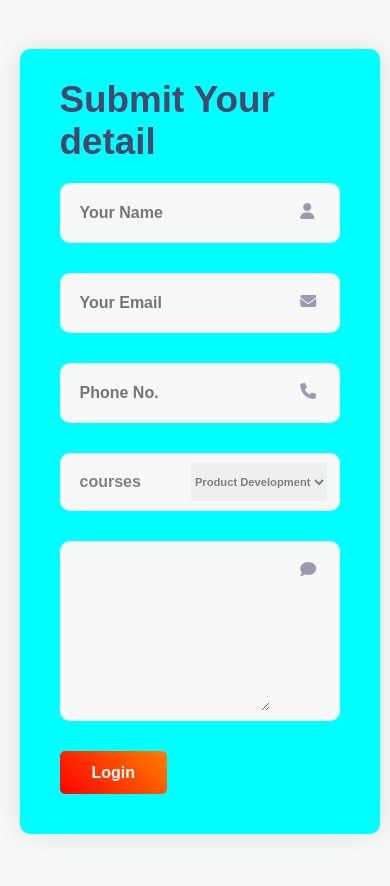
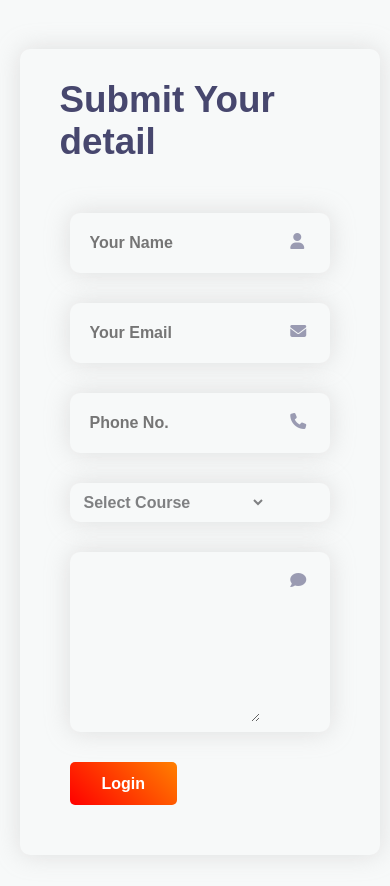
Before and after one commit to ManishaLalage/contact-page-Baoiam, a plain HTML site: page index.html in a window 390 px wide. Shown: the part 744-1630 px from the top of the page. Drawn offline with Linux system fonts and the light colour scheme.

Commit message:
successful

```diff
--- a/contact.css
+++ b/contact.css
@@ -149,7 +149,7 @@ border-radius: 50%;
 .contact-right {
     box-shadow: 0 0 25px 0 rgba(186, 183, 183, 0.4);
     border-radius: 10px;
-    background-color: aqua;
+    /* background-color: aqua; */
     /* margin-right: 22%; */
     /* background-color: white; */
    }
@@ -163,10 +163,10 @@ border-radius: 50%;
    }
 
 
-   */
+
   .main-comment{
     padding: 30px 40px 40px 40px;
-    background-color: #df1919;
+    /* background-color: #df1919; */
   }
   .input-icons i {
     float: right;
@@ -198,7 +198,7 @@ border-radius: 50%;
   }
 
   .input-field {
-    /* background-color: burlywood;  */
+    background-color: burlywood;
     width: 100%;
     padding: 10px;
     /* text-align: center; */
@@ -211,7 +211,7 @@ border-radius: 50%;
     /* background-color: #64e812; */
     display: flex;
     padding: 10px;
-    /* box-shadow: 0 0 25px 0 rgba(186, 183, 183, 0.4); */
+    box-shadow: 0 0 25px 0 rgba(186, 183, 183, 0.4);
   gap: 20px;
   margin-bottom: 30px;
   border-radius: 10px;
@@ -250,23 +250,23 @@ border-radius: 50%;
     outline: none;
     font-size: 1rem;
     font-weight: 550;
-    line-height: 20px;
+    /* line-height: 20px; */
     transition: 0.8s;
 /* background-color: #62e130; */
-margin-left: 20px;
-font-size: 1rem;
+/* margin-left: 40px; */
+/* font-size: 1rem; */
 font-weight: 600;
 color: #7f8082;
-
+background-color: rgb(247, 249, 249);
 /* color: #9a9bb2; */
 /* float: right; */
   }
 
   .input-icons span  select option{
-    font-size: 1rem;
+    font-size: 0.7rem;
     font-weight: 600;
     color: #9a9bb2;
-
+/* background-color: #fb8721; */
     /* color: #9a9bb2; */
     }
   .input-icons span textarea{
@@ -350,10 +350,14 @@ color: #7f8082;
   @media (max-width: 600px) {
 
    .input-icons span select {
-    font-size: 0.7rem;
-    font-weight: 550;
+    /* font-size: 0.7rem; */
+    /* font-weight: 550; */
 
-  }}
+  }
+.input-icons{
+  padding: 10px;
+}
+}
 
   @media (max-width: 300px) {
 
--- a/index.html
+++ b/index.html
@@ -63,15 +63,16 @@
          </span>
          </div>
 
-          <div class="subcomment" >
+           <div class="subcomment" >
             <span>
              <input class="input-field" type="text" placeholder="Phone No." />
               <i class="fa fa-phone icon " aria-hidden="true"></i>
 
             </span>
              <span>
-            <label for="course" class="label"> courses</label>
+            <!-- <label for="course" class="label"> courses</label> -->
               <select  id="cars">
+                <option value="Courses"> Select Course</option>
                 <option value="Product Development">Product Development</option>
                 <option value=" Enterpreneurship">Enterpreneurship</option>
                 <option value="Internship">Internship</option>
@@ -79,8 +80,8 @@
             </span>
             </div>
 
-         <span>
-           <textarea name="msg" class="input-field" type="text"  rows="7" cols="120" ></textarea>
+          <span>
+           <textarea name="msg" class="input-field" type="text"  rows="7" cols="100" ></textarea>
 
            <i class="fa fa-comment icon"></i>
          </span>
```
